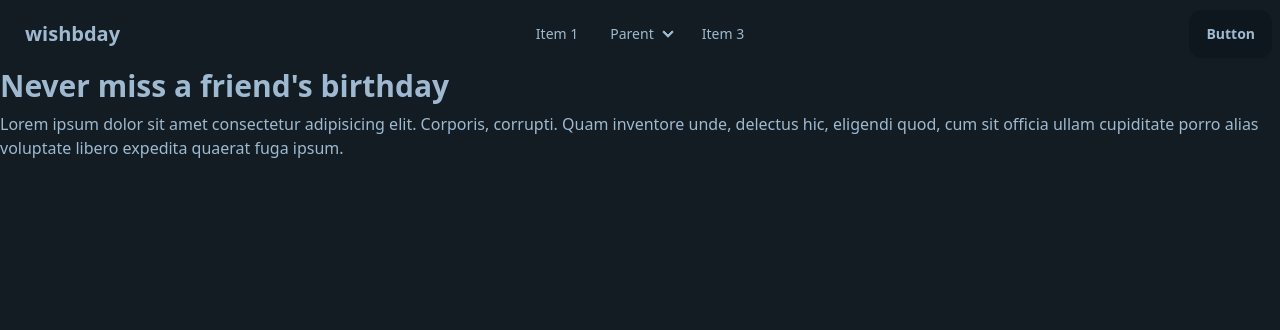
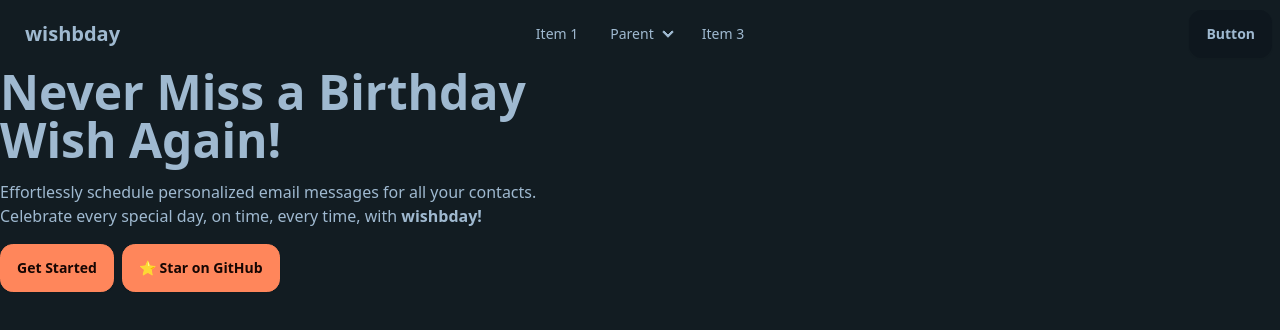
Before and after one commit to paulbgtr/wishbday, a React (Vite) app in the folder frontend/: page / in a window 1280 px wide. Shown: the top 330 px of the page. Built offline with nearby package versions, Linux system fonts and the light colour scheme.

Commit message:
feat: update Header component
- Edit the header title.
- Add description.
- Add buttons to get started and one with a github link.

```diff
--- a/frontend/src/pagesComponents/index/Header.tsx
+++ b/frontend/src/pagesComponents/index/Header.tsx
@@ -2,16 +2,26 @@
 
 export const Header = () => {
   return (
-    <div>
-      <h2 className="mb-2 text-3xl font-bold">
-        Never miss a friend's birthday
+    <section className="max-w-xl">
+      <h2 className="mb-4 text-5xl font-black">
+        Never Miss a Birthday Wish Again!
       </h2>
-      <p>
-        Lorem ipsum dolor sit amet consectetur adipisicing elit. Corporis,
-        corrupti. Quam inventore unde, delectus hic, eligendi quod, cum sit
-        officia ullam cupiditate porro alias voluptate libero expedita quaerat
-        fuga ipsum.
+      <p className="text-md">
+        Effortlessly schedule personalized email messages for all your contacts.
+        Celebrate every special day, on time, every time, with{" "}
+        <span className="font-bold">wishbday!</span>
       </p>
-    </div>
+      <div className="flex gap-2 mt-4">
+        <a href="/dashboard" className="btn btn-primary">
+          Get Started
+        </a>
+        <a
+          href="https://github.com/paulbgtr/wishbday"
+          className="btn btn-primary"
+        >
+          ⭐ Star on GitHub
+        </a>
+      </div>
+    </section>
   );
 };
```
